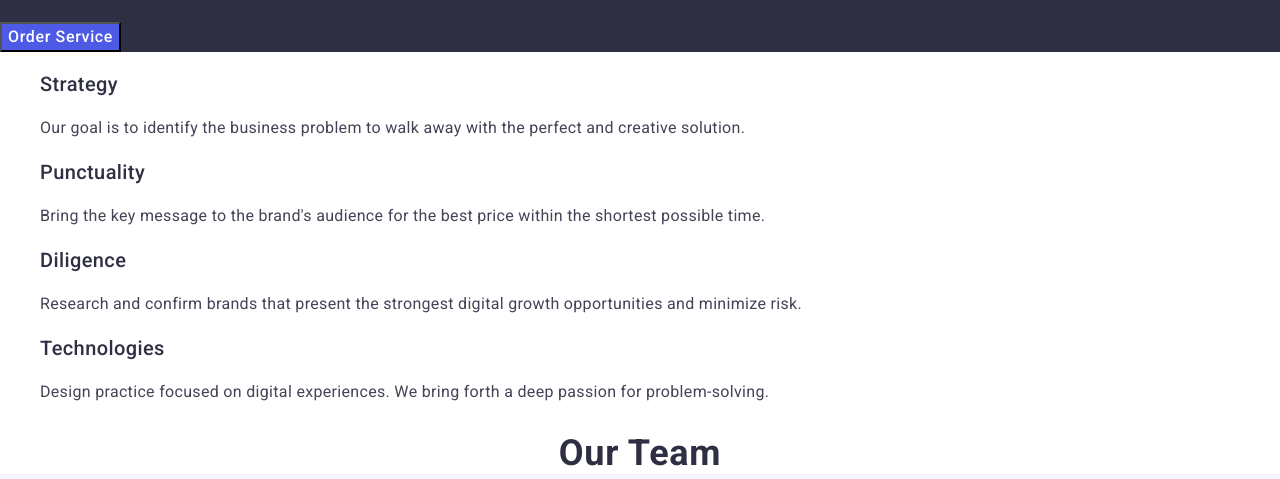
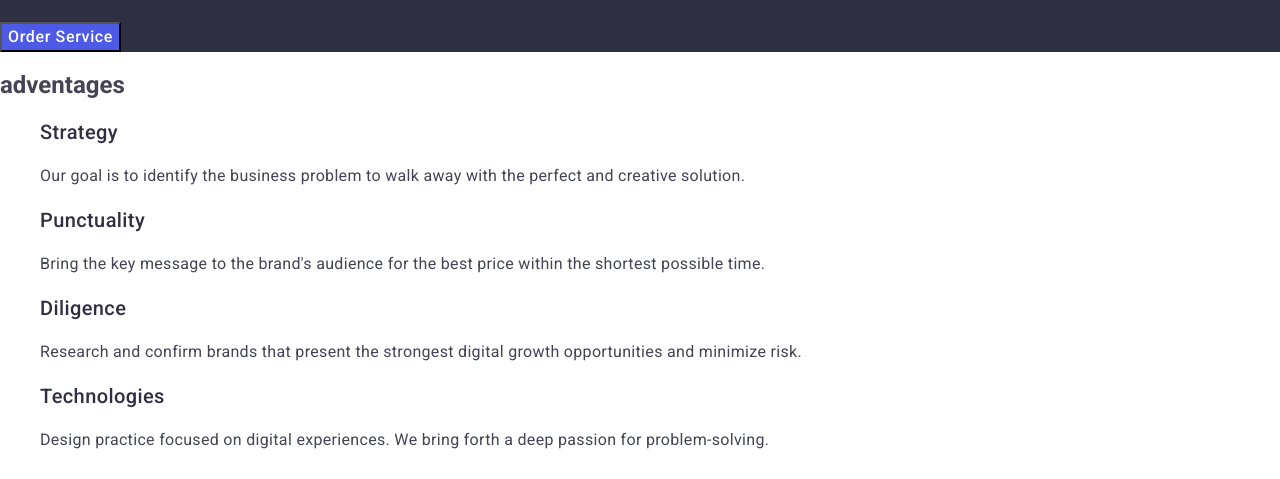
Before and after one commit to Sternenstaub0/goit-markup-hw-02, a plain HTML site: page index.html in a window 1280 px wide. Shown: the part 304-783 px from the top of the page. Drawn offline with nearby package versions, Linux system fonts and the light colour scheme.

Commit message:
update file index html

```diff
--- a/css/styles.css
+++ b/css/styles.css
@@ -127,6 +127,7 @@ ol {
 }
 
 .img-list {
+  background-color: #ffffff;
 }
 
 /* !!!!!!!!!!!!!!! PORTFOLIO !!!!!!!!!!!!!!!!!!!! */
@@ -188,15 +189,3 @@ ol {
   line-height: 1.5;
   letter-spacing: 0.02em;
 }
-.visually-hidden {
-  position: absolute;
-  height: 1px;
-  margin: -1px;
-  border: 0;
-  padding: 0;
-
-  white-space: nowrap;
-  clip-path: inset(100%);
-  clip: rect(0 0 0 0);
-  overflow: hidden;
-}
--- a/index.html
+++ b/index.html
@@ -22,7 +22,7 @@
   <body>
     <header>
       <nav>
-        <a class="logo text-transform: uppercase" href="./index.html"
+        <a class="logo" href="./index.html"
           >Web<span class="logo-part">Studio</span></a
         >
         <ul>
@@ -52,7 +52,7 @@
         <button class="hero-btn" type="button">Order Service</button>
       </section>
       <section class="section-adventages">
-        <h2 class="title-adventages visually-hidden">adventages</h2>
+        <h2 class="title-adventages">adventages</h2>
         <ul class="list-adventages">
           <li class="item-list-adventages">
             <h3 class="title-item-adventages">Strategy</h3>
@@ -166,7 +166,7 @@
       </section>
     </main>
     <footer class="footer">
-      <a class="logo-footer text-transform: uppercase" href="./index.html"
+      <a class="logo-footer" href="./index.html"
         >Web<span class="logo-part">Studio</span></a
       >
       <p class="text-footer">
```
